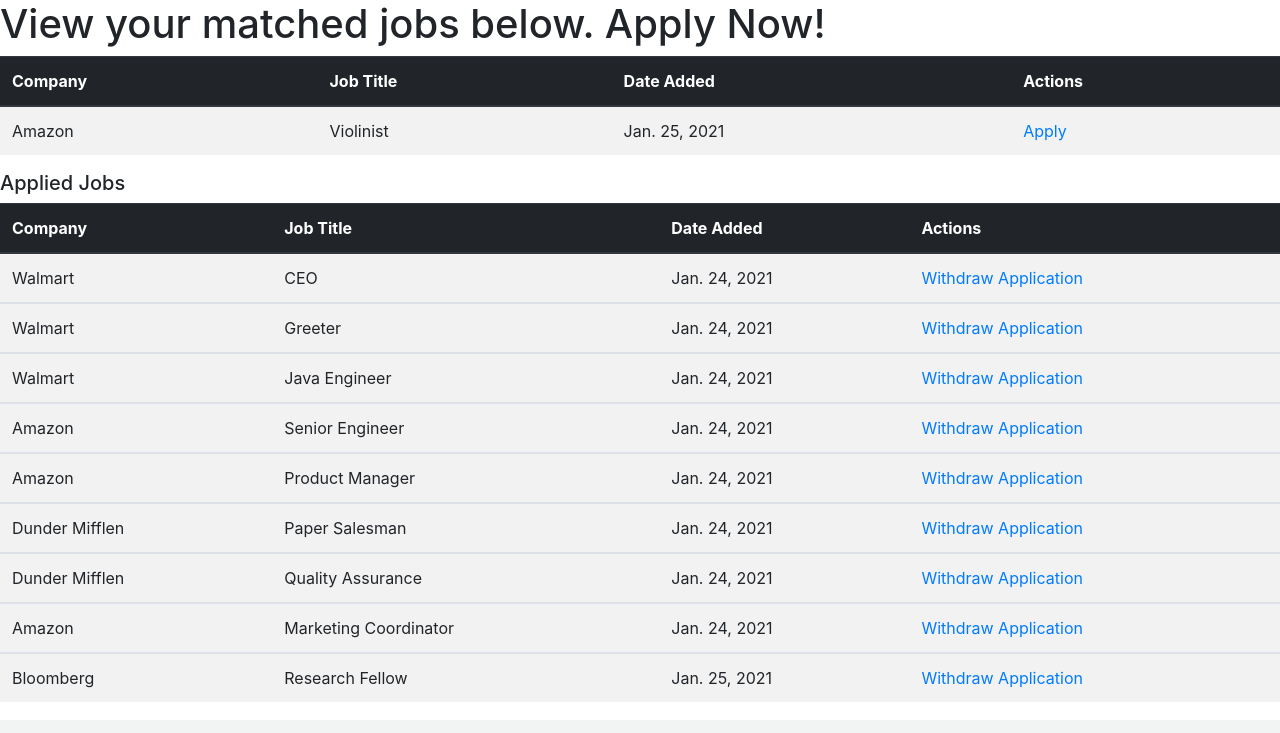
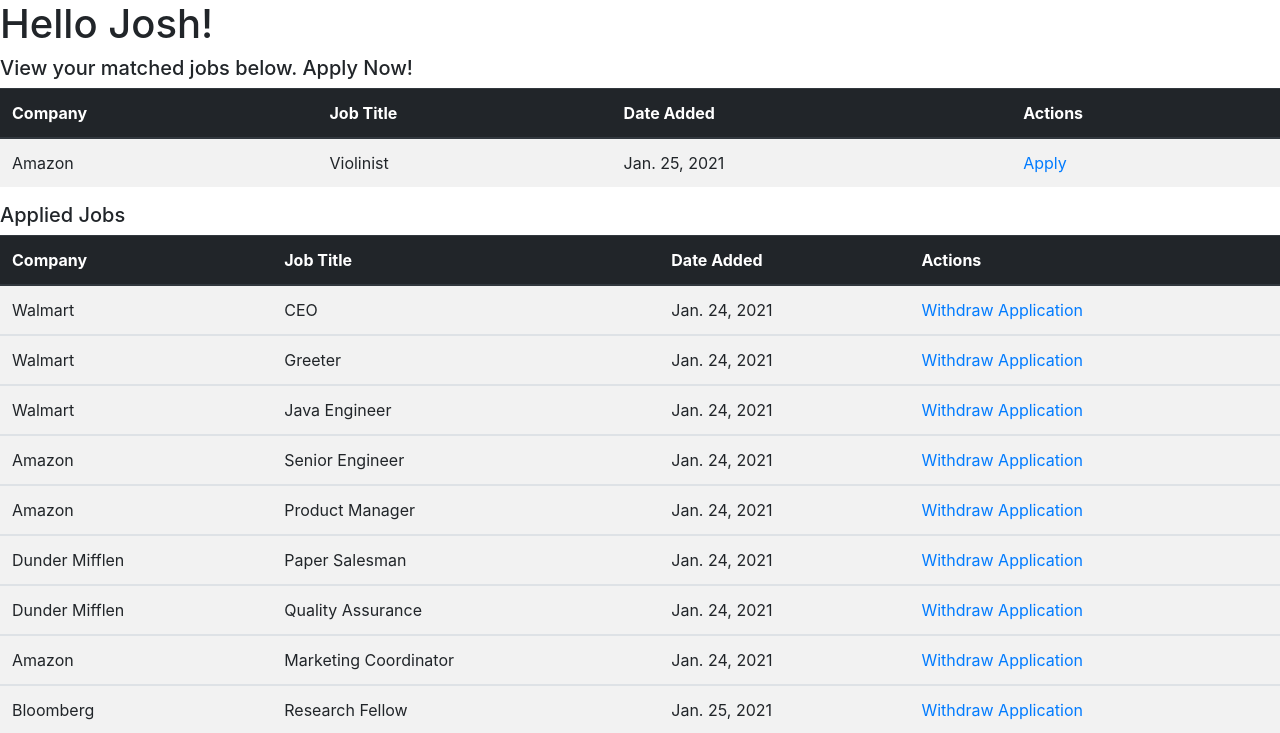
Before and after one commit to jsloan888/EasyApply, a Django app: template applicants/templates/dashboard.html in a window 1280 px wide. Shown: the part 80-813 px from the top of the page. Run offline with Django 3.2, Linux system fonts and the light colour scheme; the template is opened without the code that fills it: values that come from a table or form of the project are taken from there, others are empty; data comes from the database, SQL or seed files in the repository; both versions use the stored data as it was after the commit; some libraries are stand-ins or nearby versions.

Commit message:
Updated profile Greeting

```diff
--- a/applicants/templates/dashboard.html
+++ b/applicants/templates/dashboard.html
@@ -21,8 +21,8 @@
       </ul>
     </div>
   </nav>
-    <h1>View your matched jobs below. Apply Now!</h1>
-
+    <h1>Hello {{applicant.first_name}}!</h1>
+    <h5>View your matched jobs below. Apply Now!</h5>
     <!-- Below displays all jobs that haven't been posted, and offers ability to apply to the jobs -->
     {% if all_jobs %}
         <div>
```
Also changed, not shown: db.sqlite3.
